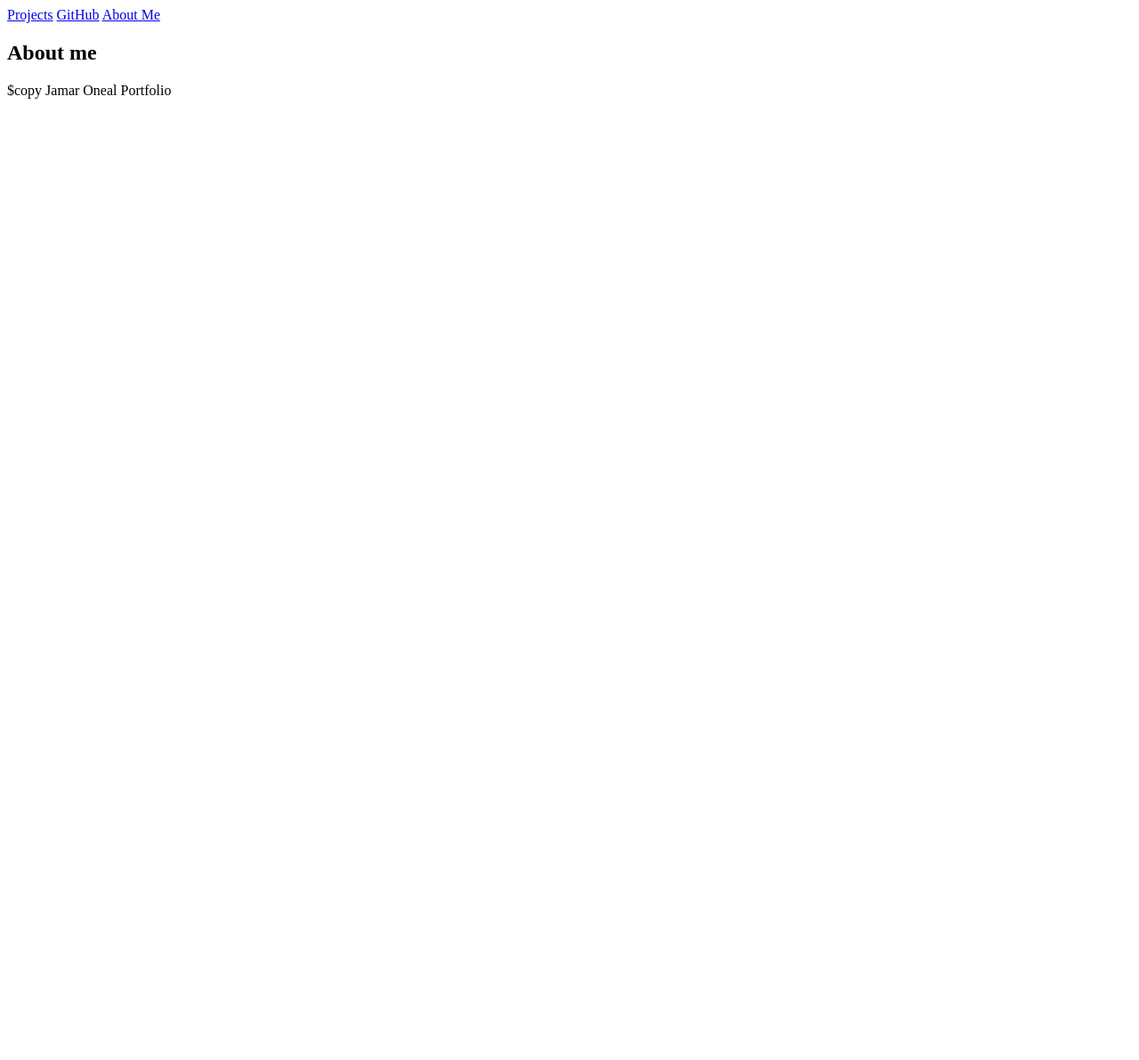
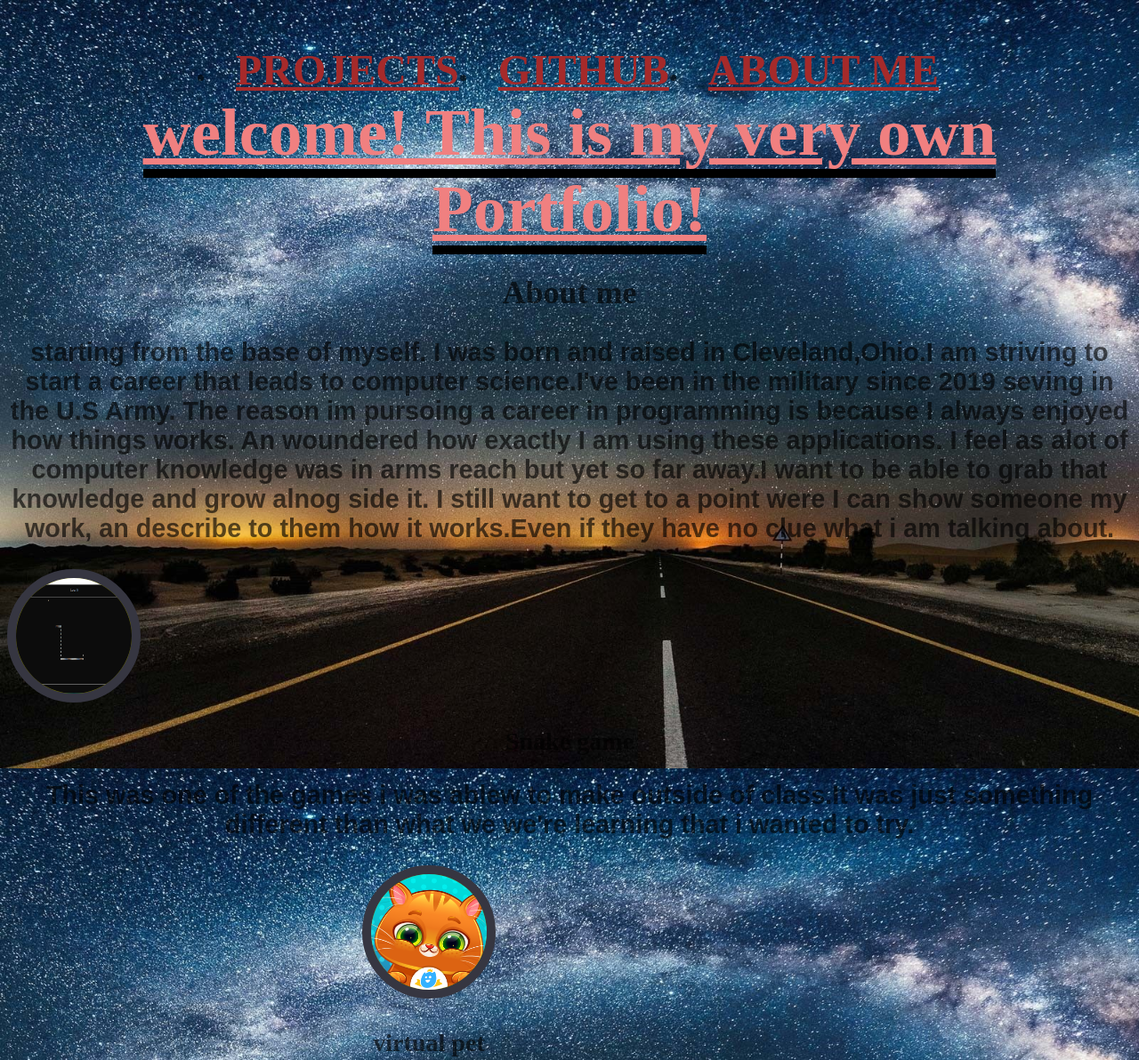
Before and after one commit to jamaroneal1/Jamaroneal1.github.io, a plain HTML site: page index.html in a window 1280 px wide. Shown: the top 1192 px of the page at 89% size. Before the commit the page ends 800 px from the top, so only its background shows below. Drawn offline with Linux system fonts and the light colour scheme.

Commit message:
added some links and files need to fix the layout

```diff
--- a/index.html
+++ b/index.html
@@ -7,33 +7,56 @@
     <title>Jamar O'Neal</title>
     <link rel="stylesheet" href="styles.css">
 
+
 </head>
 <body>
     <header>
         <nav>
-            <a href="#projects">Projects</a>
-            <a href="#HubHub">GitHub</a>
-            <a href="aboutme">About Me</a>
+            <ul class="menu">
+           <li> <a href="#projects">Projects</a></li>
+           <li> <a href="#GitHub">GitHub</a></li>
+           <li> <a href="aboutme">About Me</a></li>
+        </nav>
+</ul>
+<a href="#" class="welcome"> welcome! This is my very own Portfolio!</a>
 
 
+</header>
+<main>
 
-        </nav>
-
-
-
-    </header>
-    <main>
         <section id="aboutme">
             <h2>About me</h2>
-
-
+            <p>
+            starting from the base of myself. I was born and raised in Cleveland,Ohio.I am striving to start a career that leads to computer science.I've been in the military since 2019 seving in the U.S Army. The reason im pursoing a career in programming is because I always enjoyed how things works. An woundered how exactly I am using these applications. I feel as alot of computer knowledge was in arms reach but yet so far away.I want to be able to grab that knowledge and grow alnog side it. I still want to get to a point were I can show someone my work, an describe to them how it works.Even if they have no clue what i am talking about.
+            </p>
+        </main>
 
         </section>
+
+           <div> <article class="Project">
+                <img src="images/snake game img.png">
+                </div>
+        <h3>Snake game</h3>
+        <p>This was one of the games i was ablew to make outside of class.It was just something different than what we we're learning that i wanted to try.</p>
+    </article>
+    <article class="Project1">
+        <a href="https://github.com/2021-Spring-Cohort/m1-virtual-pet-team_d">
+        <img src="images/virtual pet.png" alt="alternate_text" width="100" height="50"></a>
+    <h3>virtual pet
+    </h3><p>This was the very first group project that I completed in my course with WE CAN CODE IT.
+    </p>
+</article>
+<article class="Project2">
+    <a href="https://github.com/2021-Spring-Cohort/m1-class-of-choice-jamaroneal1">
+    <img src="images/Spiders.png" alt="alternate_text" width="100" height="70"></a>
+    <h3>Spiders game</h3>
+    <p>This was a very enjoyable build that i did. I tried to build this game in a way of choosing you esacpe route.I made sure that this game has a good amount of twist and turns in it.</p>
+</article>
 
 
 
 
     </main>
-    <footer>$copy Jamar Oneal Portfolio</footer>
+    <footer>@copy Jamar Oneal Portfolio  </footer>
 </body>
 </html>
--- a/styles.css
+++ b/styles.css
@@ -0,0 +1,139 @@
+body{
+    color:rgba(0, 0, 0, 0.637);
+    font-size: 35px;
+    text-decoration: none;
+    width: fit-content;
+    scroll-behavior: smooth;
+     background-image: url("images/night\ road.jpg");
+     background-size: 120%;
+    text-align: center;
+    font-size: x-large;
+    font-weight: bold;
+
+}
+.aboutme{
+ display: flex;
+ color: black;
+ align-content: center;
+ align-items:stretch;
+ font-size: 20px;
+ font-weight: bold;
+ justify-content: right;
+
+}
+*{
+
+    box-sizing: border-box;
+    /* font-family: 'Courier New', Courier, monospace;
+    margin: 3px;
+    padding:  15px;
+    color:black; */
+}
+ul nav{
+    display: flex;
+    text-align: center;
+    flex-direction: row;
+
+}
+footer{
+    display: flex;
+    align-content: center;
+    justify-content: space-evenly;
+
+
+}
+title{
+    font-size: 130%;
+
+}
+.Project img{
+    width: 100%;
+    height: 100%;
+    background-color: olive;
+    border-radius: 90px;
+    border: 10px solid rgb(54, 54, 65);
+    flex-direction: column;
+}
+.Project{
+width: 150px;
+height: 150px;
+
+}
+.Project1 img{
+    width: 150px;
+    height: 150px;
+    background-color: olive;
+    border-radius: 90px;
+    border: 10px solid rgb(54, 54, 65);
+}
+.Project1{
+    width: 75%;
+    height: 100%;
+}
+.Project2 img{
+    width: 150px;
+    height: 150px;
+    background-color: olive;
+    border-radius: 90px;
+    border: 10px solid rgb(54, 54, 65);
+}
+.Project2{
+    width: 100%;
+    height: 100%;
+}
+
+
+p{
+    display: flex;
+    font-size: 120%;
+    font-family: fantasy;
+    flex-direction: row;
+
+}
+ul li a {
+height: 40px;
+line-height: 43px;
+margin: 3px auto;
+padding:  22px;
+display: flex;
+font-size: 3rem;
+text-transform: uppercase;
+color: brown;
+
+}
+nav{
+display: flex;
+justify-content: space-around;
+align-items: center;
+box-shadow: crimson;
+z-index: 1;
+left: 0;
+top: 0;
+width: 100%;
+
+}
+.welcome{
+ color: lightcoral;
+ font-size: 75px;
+ font-weight: bold;
+ border-bottom: 10px solid #000000 ;
+}
+nav ul li a:hover{
+    background-color: black;
+    color:grey;
+    box-shadow: 5px 17px 30px rgba(red, green, blue, alpha);
+    transition: all ease 0.2s;
+}
+h3{
+    border-bottom: rgb(0, 0, 0);
+
+}
+.menu{
+    display: flex;
+     flex-wrap: wrap;
+    flex-direction: column;
+    justify-content: space-between;
+    flex-direction: row;
+    box-shadow: blue;
+
+}
```
Also changed, not shown: images/Spiders.png (added), images/images style css.jfif (added), images/images style css.mountain.jfif (added), images/night road.jpg (added), images/snake game img.png (added), images/virtual pet.png (added).
